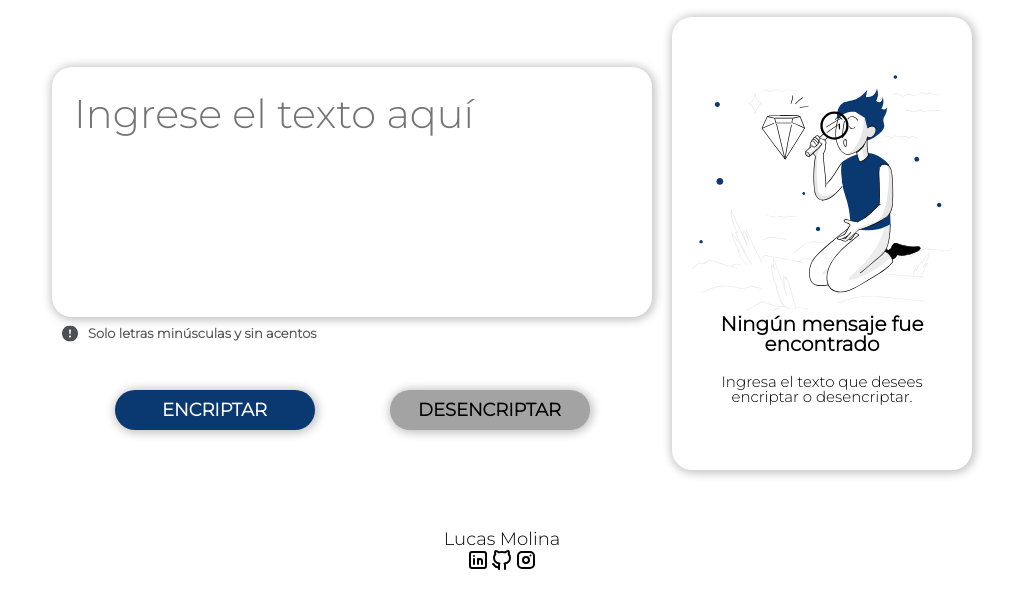
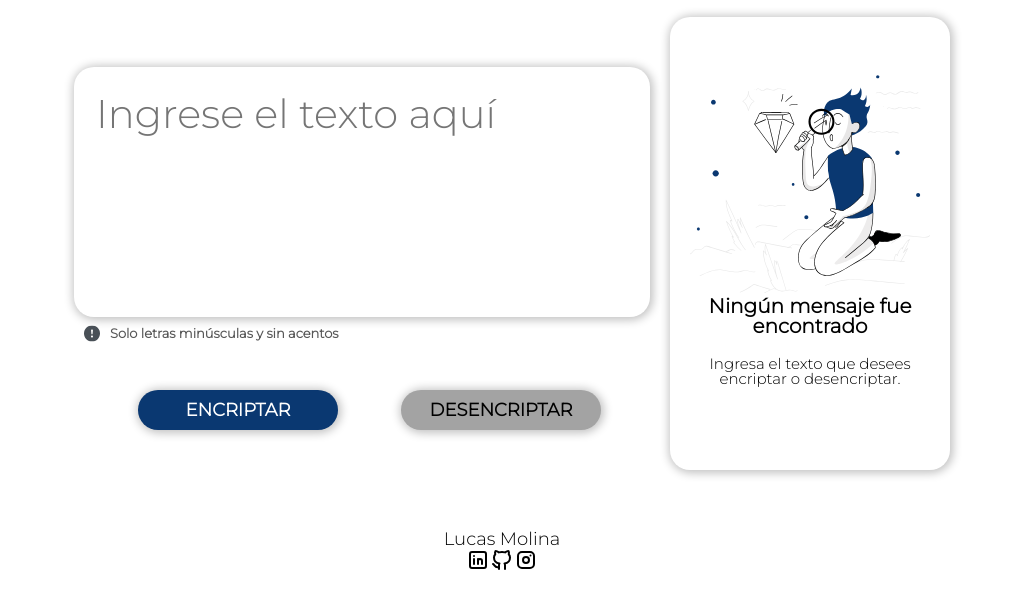
Before and after one commit to LucasIvan/challenge_one_encriptador, a plain HTML site: page index.html in a window 1280 px wide. Shown: the part 93-702 px from the top of the page, without its empty margins (138-1148 px from the left). Drawn offline with Linux system fonts and the light colour scheme.

Commit message:
correccion-errores

```diff
--- a/style/style.css
+++ b/style/style.css
@@ -53,7 +53,7 @@ main{
 }
 
 .section-1{
-    width: 600px;
+    width: 45%;
     padding: 0 20px;
     margin-top: 50px;
 }
@@ -111,8 +111,9 @@ main{
     border-radius: 20px;
     width: 200px;
     height: 40px;
+    margin: 0 15px;
+    padding: 0 15px;
     font-weight: bold;
-    margin: 0 20px;
     box-shadow: 1px 1px 10px 2px #c0c0c0;
 }
 
@@ -138,7 +139,6 @@ main{
     width: 200px;
     height: 40px;
     font-weight: bold;
-    margin: 0 20px;
     box-shadow: 1px 1px 10px 2px #c0c0c0;
 }
 
@@ -156,8 +156,7 @@ main{
 .section-2{
     box-sizing: border-box;
     display: flex;
-    width: 300px;
-    min-width: 250px;
+    width: 280px;
     padding: 10px;
     border-radius: 20px;
     flex-direction: column;
@@ -340,7 +339,7 @@ body.modo-oscuro, .casa.modo-oscuro{
 
 /* ********************* MEDIA QUERIES ********************************/
 
-@media (max-width: 800px) {
+@media (max-width: 830px) {
     main{
         flex-direction: column;
         align-items: center;
@@ -369,3 +368,18 @@ body.modo-oscuro, .casa.modo-oscuro{
         margin-bottom: 30px;
     }
 }
+
+@media (max-width: 400px) {
+    h1{
+        display: none;
+    }
+}
+
+@media (max-width: 330px){
+    .section-1{
+        width: 200px;
+    }
+    .section-2{
+        width: 200px;
+    }
+}
```
